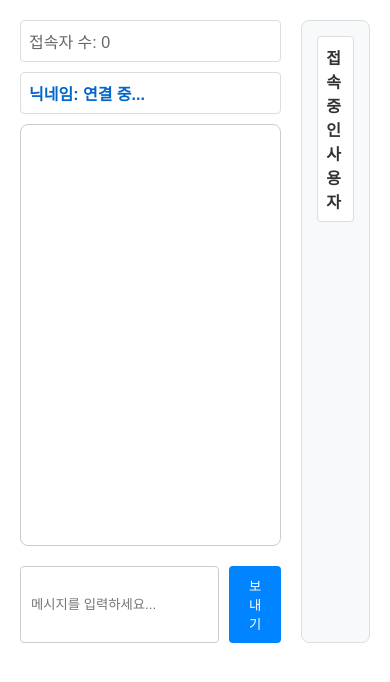
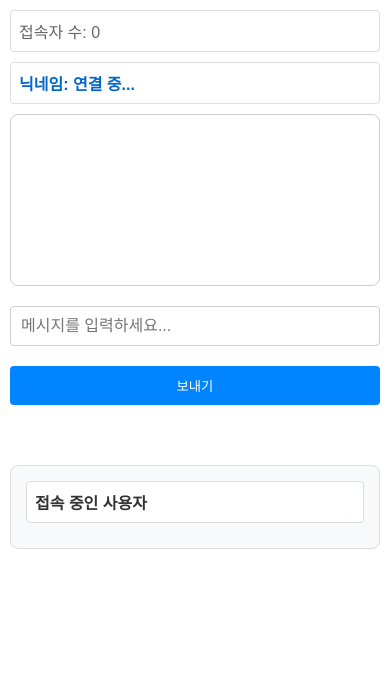
Before and after one commit to wlgud2/chat, a website: page public/index.html in a window 390 px wide. Drawn offline with nearby package versions, Linux system fonts and the light colour scheme; no server answers.

Commit message:
[기능 개선] 모바일-웹 화면 최적화
- 반응형 구현

```diff
--- a/public/index.html
+++ b/public/index.html
@@ -1,31 +1,47 @@
 <!DOCTYPE html>
-<html>
+<html lang="ko">
   <head>
+    <meta charset="utf-8" />
+    <meta name="viewport" content="width=device-width, initial-scale=1.0" />
     <title>익명 채팅방</title>
-    <meta charset="utf-8" />
     <style>
+      #input {
+        flex-grow: 1;
+        padding: 10px;
+        border: 1px solid #ccc;
+        border-radius: 4px;
+        font-size: 16px; /* 기본 폰트 크기 지정 */
+        -webkit-appearance: none; /* iOS에서의 확대 방지 */
+        -moz-appearance: none; /* Firefox에서의 확대 방지 */
+        appearance: none; /* 기본 크기로 유지 */
+        box-sizing: border-box;
+      }
       body {
         margin: 0;
         padding: 20px;
         font-family: Arial, sans-serif;
         display: flex;
+        flex-wrap: wrap;
         gap: 20px;
       }
       .main-content {
         flex: 1;
+        min-width: 300px; /* 모바일에서도 최소 크기 유지 */
       }
       .sidebar {
-        width: 200px;
+        width: 100%;
+        max-width: 300px;
         background: #f8f9fa;
         padding: 15px;
         border-radius: 8px;
         border: 1px solid #ddd;
+        box-sizing: border-box;
       }
       #messages {
         list-style-type: none;
         margin: 0;
         padding: 0;
-        height: 400px;
+        height: 200px;
         overflow-y: auto;
         border: 1px solid #ccc;
         margin-bottom: 20px;
@@ -112,6 +128,37 @@
       #userList li.current-user {
         font-weight: bold;
         background: #e6f3ff;
+      }
+
+      /* 반응형 디자인 */
+      @media (max-width: 768px) {
+        body {
+          flex-direction: column;
+          padding: 10px;
+        }
+        .sidebar {
+          width: 100%;
+          max-width: none;
+          margin-top: 20px;
+        }
+        .main-content {
+          margin-bottom: 20px;
+        }
+      }
+
+      @media (max-width: 480px) {
+        #messages {
+          height: 150px;
+        }
+        #form {
+          flex-direction: column;
+        }
+        #input {
+          margin-bottom: 10px;
+        }
+        button {
+          width: 100%;
+        }
       }
     </style>
   </head>
```
